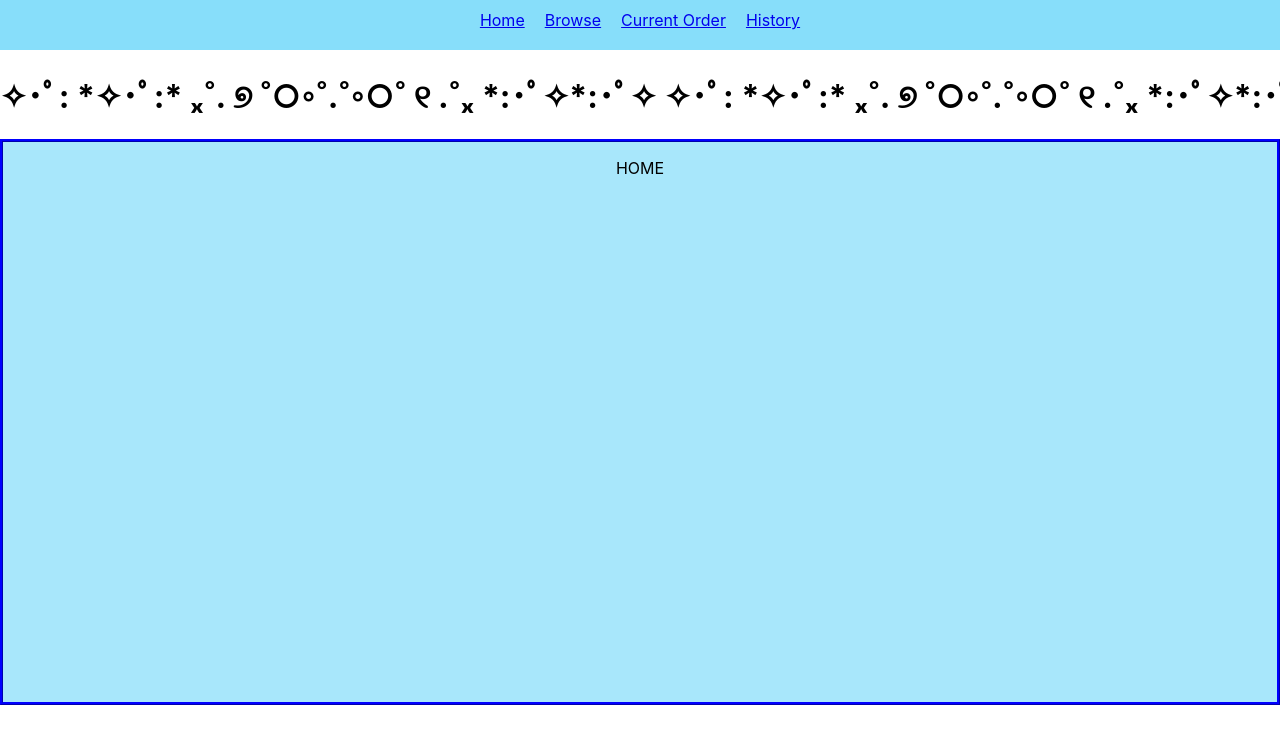
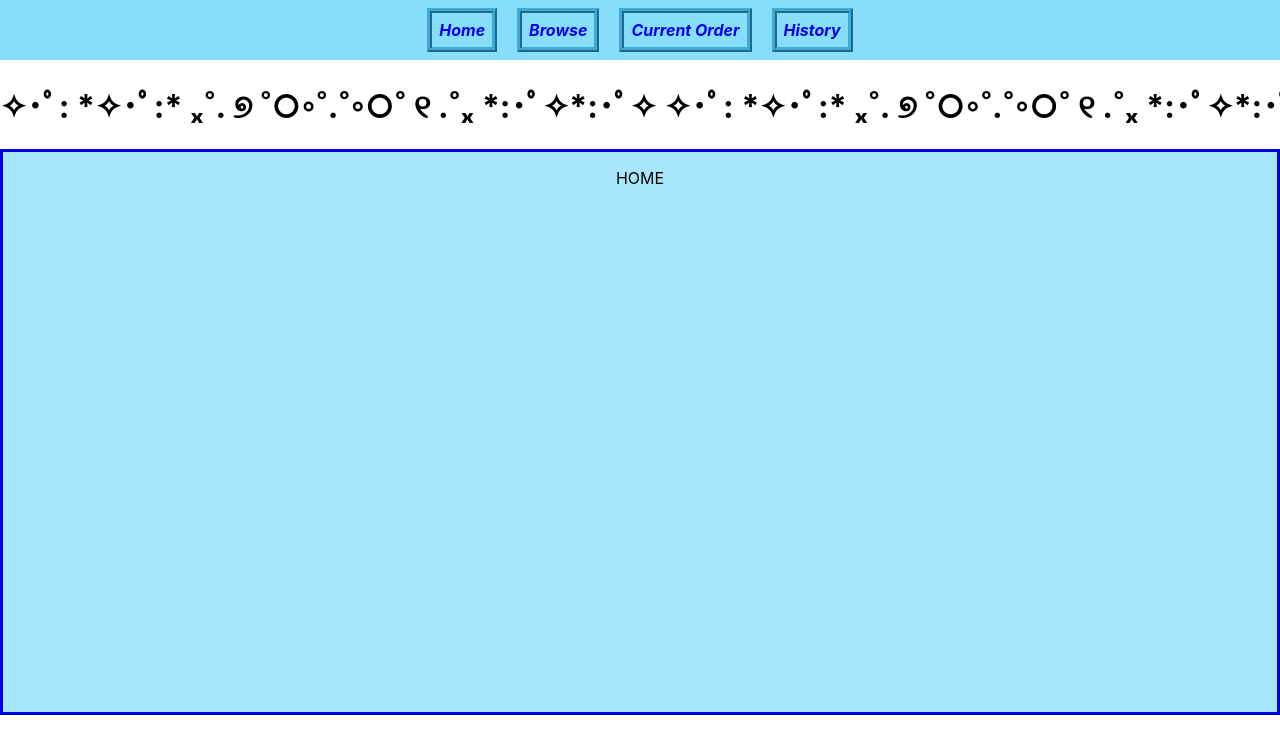
Before and after one commit to ShamiTomita/Cake-Frontend, a React (Create React App) app in the folder cake-frontend/: page / in a window 1280 px wide. Shown: the top 754 px of the page. Built offline with nearby package versions, Linux system fonts and the light colour scheme.

Commit message:
more stylings

```diff
--- a/cake-frontend/src/App.css
+++ b/cake-frontend/src/App.css
@@ -39,14 +39,27 @@
 }
 .navbar{
   background-color: rgb(135, 222, 250);
-  height:50px;
+  height:60px;
 
   width: 100%;
 
 }
 .nav{
   display: inline-block;
-  padding: 10px
+  padding-top: 20px;
+  font-style: italic;
+}
+.nav a{
+  text-decoration: none;
+  font-weight: bold;
+  border-width: thick;
+  border-style: ridge;
+  padding: 7px;
+  margin: 10px;
+  border-color: rgb(59, 172, 214)
+}
+.nav a:hover{
+  background-color: rgb(250, 195, 5);
 }
 .header-fill{
   display: flex;
```
